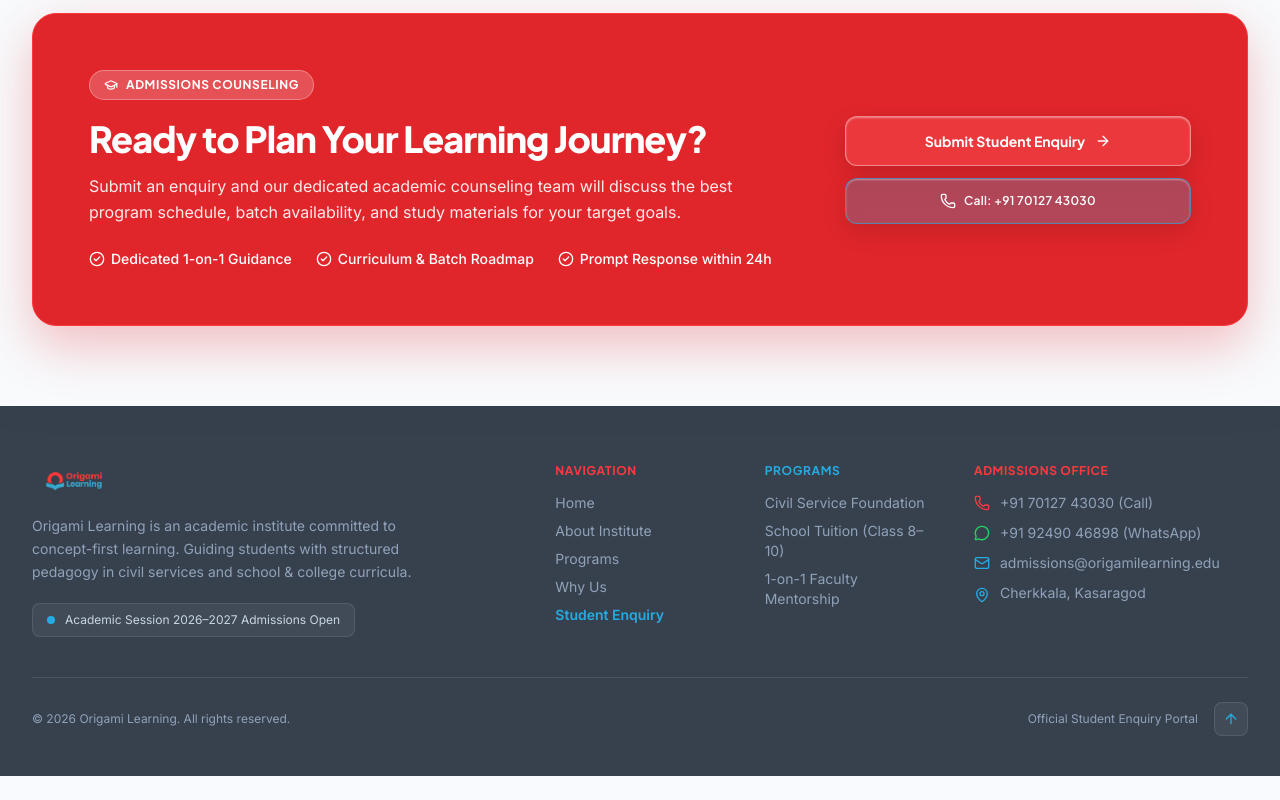
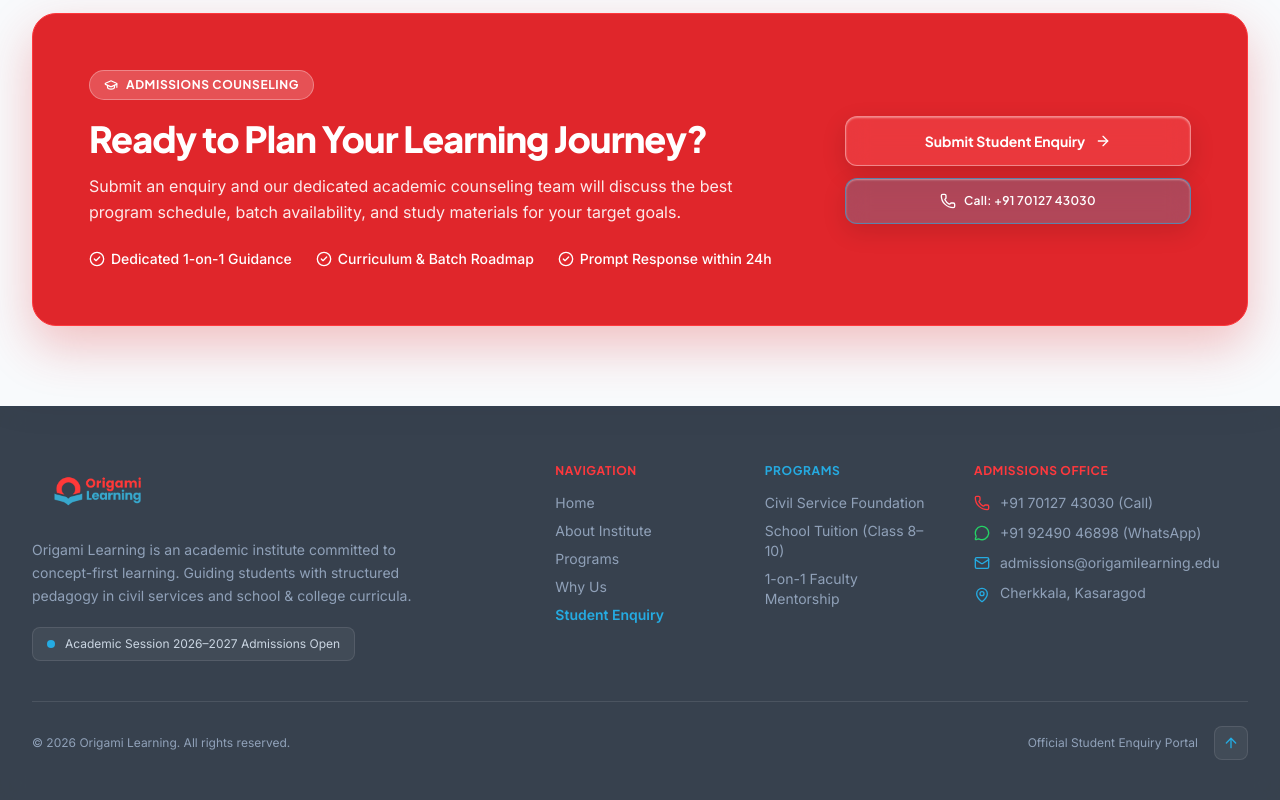
Before and after one commit to abhinav-dev-01/student-enquiry-system, a React (Vite) app: page / in a window 1280 px wide. Shown: the part 3974-4774 px from the top of the page. Before the commit the page ends 4750 px from the top, so only its background shows below. Built offline with nearby package versions, Linux system fonts and the light colour scheme; no server answers.

Commit message:
Increase logo size in footer section

```diff
--- a/src/components/Footer.jsx
+++ b/src/components/Footer.jsx
@@ -15,8 +15,8 @@ export default function Footer() {
 
           {/* Brand Info */}
           <div className="lg:col-span-5 flex flex-col items-start">
-            <Link to="/" className="mb-4 inline-flex items-center">
-              <Logo className="h-8 sm:h-9" />
+            <Link to="/" className="mb-5 inline-flex items-center">
+              <Logo className="h-11 sm:h-12 md:h-14" />
             </Link>
 
             <p className="text-slate-400 text-sm leading-relaxed max-w-sm mb-5">
```
